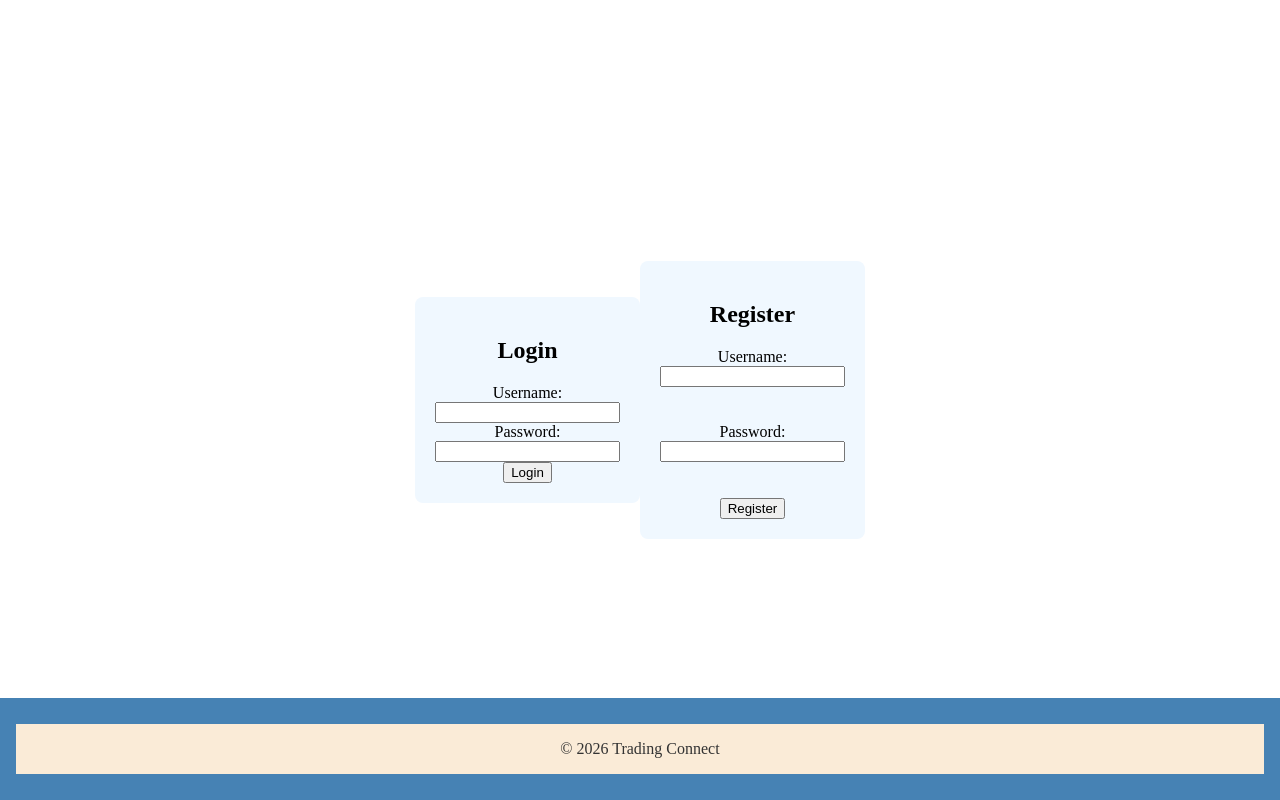
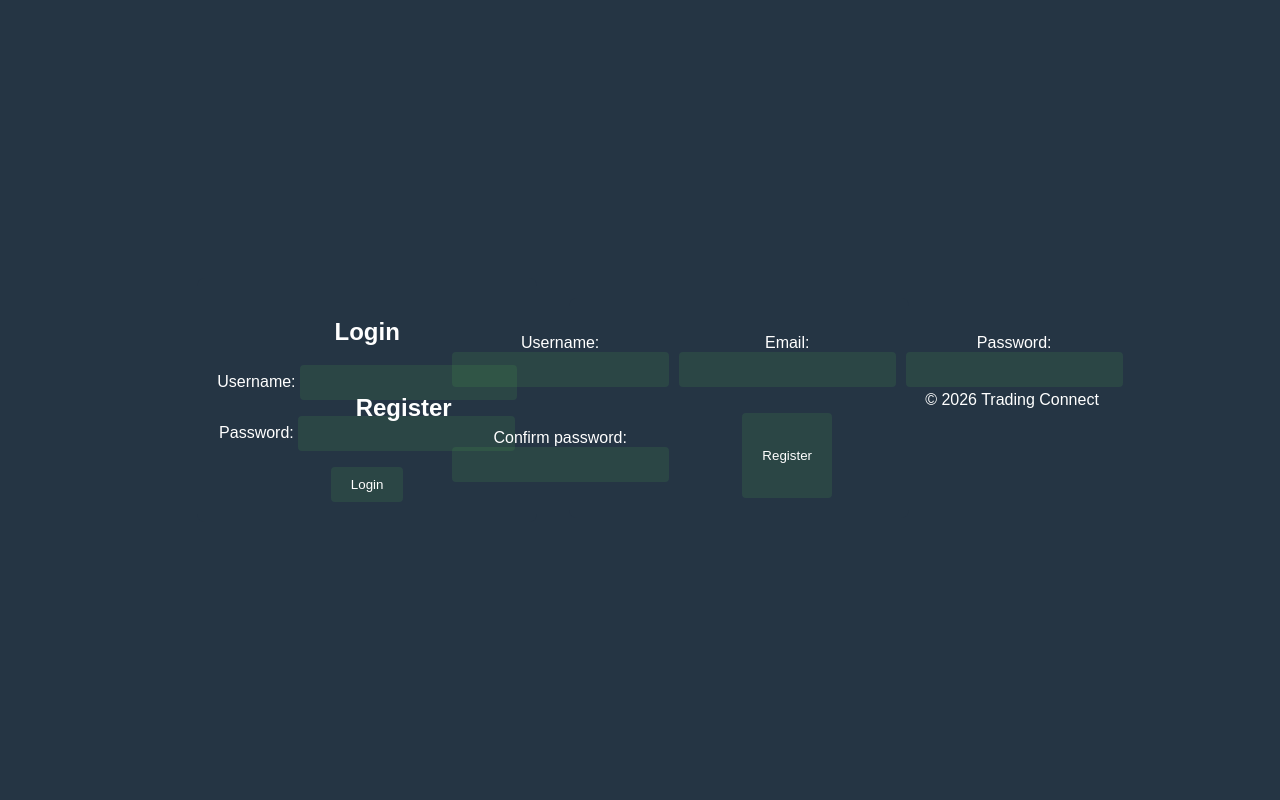
Before and after one commit to KieshaWalker/Trade-Journal, a Django app: template main_app/templates/login.html in a window 1280 px wide. Run offline with Django 4.2, Linux system fonts and the light colour scheme; the template is opened without the code that fills it: values that come from a table or form of the project are taken from there, others are empty; tables that the repository leaves empty hold one stand-in row (values such as "Sample post"); parts of the project's set-up code (start-up, migrations or seed data) failed here and were passed over.

Commit message:
css issues

```diff
--- a/main_app/forms.py
+++ b/main_app/forms.py
@@ -1,22 +1,30 @@
 
-try:
-    from pymongo import MongoClient  # optional, used at runtime where needed
-except Exception:
-    MongoClient = None
 from django import forms
-from django.forms import ModelForm
-from .models import Trade
+from django.contrib.auth.hashers import make_password
+from bson import ObjectId
+
+from .user_model import UserSchema, UserRepository, client
+
 
 class LoginForm(forms.Form):
     username = forms.CharField(max_length=100, required=True)
     password = forms.CharField(widget=forms.PasswordInput, required=True)
+
+    def clean(self):
+        cleaned_data = super().clean()
+        username = cleaned_data.get("username")
+        password = cleaned_data.get("password")
+
+        if not username or not password:
+            raise forms.ValidationError("Both fields are required.")
+        return cleaned_data
+
 
 class RegistrationForm(forms.Form):
     username = forms.CharField(max_length=100, required=True)
     email = forms.EmailField(required=True)
     password = forms.CharField(widget=forms.PasswordInput, required=True)
     confirm_password = forms.CharField(widget=forms.PasswordInput, required=True)
-
     def clean(self):
         cleaned_data = super().clean()
         password = cleaned_data.get("password")
@@ -26,17 +34,30 @@ class RegistrationForm(forms.Form):
             raise forms.ValidationError("Passwords do not match.")
         return cleaned_data
 
+    def save_to_mongodb(self):
+        """Persist the validated user to MongoDB using the Pydantic UserSchema."""
+        if not self.is_valid():
+            raise ValueError("Form must be valid before saving")
 
-class ProfileForm(forms.Form):
-    first_name = forms.CharField(max_length=100, required=False)
-    last_name = forms.CharField(max_length=100, required=False)
-    email = forms.EmailField(required=True)
-    bio = forms.CharField(widget=forms.Textarea, required=False)
+        user_repo = UserRepository(database=client['tradingApp'])
+
+        user_data = UserSchema(
+            _id=ObjectId(),
+            orgId=ObjectId(),
+            email=self.cleaned_data['email'],
+            username=self.cleaned_data['username'],
+            first_name=self.cleaned_data.get('first_name'),
+            last_name=self.cleaned_data.get('last_name'),
+            hashed_password=make_password(self.cleaned_data['password']),
+            role="analyst"
+        )
+
+        return user_repo.save(user_data)
 
 
 
 class TradeForm(forms.Form):
-    symbol = forms.CharField(max_length=16, label="Underlying")
-    side = forms.ChoiceField(choices=[("BUY","Buy"), ("SELL","Sell")])
-    qty = forms.IntegerField(min_value=1, label="Quantity")
-    price = forms.DecimalField(max_digits=12, decimal_places=2)
+    symbol = forms.CharField(max_length=16, required=True)
+    side = forms.ChoiceField(choices=[("BUY", "Buy"), ("SELL", "Sell")], required=True)
+    qty = forms.IntegerField(min_value=1, required=True)
+    price = forms.DecimalField(max_digits=12, decimal_places=2, min_value=0, required=True)
--- a/main_app/templates/login.html
+++ b/main_app/templates/login.html
@@ -11,7 +11,6 @@
 </head>
 
 <body>
-</html>
 
 <div class="messages">
     {% for message in messages %}
@@ -25,50 +24,22 @@
     <h2>Login</h2>
     <form method="post" action="/login/">
         {% csrf_token %}
-        {{ form.non_field_errors }}
-        <div>
-            {{ form.username.label_tag }}<br>
-            {{ form.username }}<br>
-            {{ form.username.errors }}
-        </div>
-        <div>
-            {{ form.password.label_tag }}<br>
-            {{ form.password }}<br>
-            {{ form.password.errors }}
-        </div>
-        <button type="submit">Login</button>
+        {{ form.as_p }}
+        <input type="submit" value="Login">
     </form>
 </section>
 
-<section class="section-1">
+<section class="section-1" id="register-section">
     <h2>Register</h2>
-    <form method="post" action="/register/">
+    <form method="post" action="/register/" class="registration-form">
         {% csrf_token %}
-        {{ form.non_field_errors }}
-        <div>
-            {{ form.username.label_tag }}<br>
-            {{ form.username }}<br>
-            {{ form.username.errors }}
-        </div>
-        <div>
-            {{ form.email.label_tag }}<br>
-            {{ form.email }}<br>
-            {{ form.email.errors }}
-        </div>
-        <div>
-            {{ form.password.label_tag }}<br>
-            {{ form.password }}<br>
-            {{ form.password.errors }}
-        </div>
-        <div>
-            {{ form.confirm_password.label_tag }}<br>
-            {{ form.confirm_password }}<br>
-            {{ form.confirm_password.errors }}
-        </div>
-        <button type="submit">Register</button>
+        {{ registration_form.as_p }}
+        <input type="submit" value="Register">
     </form>
 </section>
+
 </main>
+
 <footer>
     <p>&copy; 2026 Trading Connect</p>
 </footer>
--- a/main_app/urls.py
+++ b/main_app/urls.py
@@ -1,7 +1,7 @@
 
 from django.urls import path, include
 from rest_framework.routers import DefaultRouter
-
+from django.http import HttpResponse
 from . import views
 from . import api_views
 from . import login_views
@@ -20,16 +20,14 @@ urlpatterns = [
 
     # login endpoints
     path('login/', login_views.login_page, name='login_page'),
+    path('register/', login_views.register_page, name='register_page'),
     path('landing/', views.landing_page, name='landing_page'),
     path('navbar/', views.navbar, name='navbar'),
     path('logout/', login_views.logout_view, name='logout_view'),
 
     # add a trade
-    path('landing/new/', login_views.new_trade, name='new_trade'),
 
 
-    #register
-    path('register/', login_views.register_page, name='register_page'),
 
     ]
 
--- a/main_app/user_model.py
+++ b/main_app/user_model.py
@@ -8,6 +8,7 @@ from django.contrib.auth.decorators import login_required
 from pydantic import BaseModel, Field, EmailStr
 from typing import Optional, Dict, Any
 from dotenv import load_dotenv
+
 # Load environment variables from .env file
 load_dotenv()
 
@@ -21,12 +22,15 @@ class UserSchema(BaseModel):
     orgId: PydanticObjectId
     email: EmailStr
     username: str
+    first_name: Optional[str] = None
+    last_name: Optional[str] = None
     hashed_password: str
     role: str = Field(pattern="^(admin|analyst|reader)$")
     mfaEnabled: bool = False
     preferences: Dict[str, Any] = {}
+    bio: Optional[str] = None
 
 class UserRepository(AbstractRepository[UserSchema]):
     class Meta:
         database_name = 'tradingApp'
-        collection_name = 'users'git
+        collection_name = 'users'
--- a/static/css/global.css
+++ b/static/css/global.css
@@ -1,14 +1,36 @@
+:root {
+    --bg-color: #301a1a;
+    --text-color:       white;
+    --header-bg-color: #253544;
+    --header-text-color: #ffffff;
+    --section-bg-color: #253544;
+    --button-bg-color: #4caf4f25;
+    --button-text-color: #ffffff;
+    --alert-error-bg: #f8d7da;
+    --alert-error-text: #721c24;
+    --alert-error-border: #f5c6cb;
+}
+
 .section-1 {
-    background-color: #f0f8ff;
+    background-color : var(--section-bg-color);
+    color: var(--text-color);
     padding: 20px;
     border-radius: 8px;
     text-align: center;
+    display: inline-block;
+    margin: 1rem;
+    height: auto;
+    width: 300px;
+    input {
+        background-color: var(--button-bg-color);
+        color: var(--button-text-color);
+        padding: 10px 20px;
+        border: none;
+        border-radius: 4px;
+        cursor: pointer;
+    }
 }
 
-.messages {
-    margin: 20px 0;
-    padding: 0;
-}
 
 .alert {
     padding: 12px 20px;
@@ -18,9 +40,9 @@
 }
 
 .alert-error {
-    background-color: #f8d7da;
-    color: #721c24;
-    border: 1px solid #f5c6cb;
+    background-color: var(--alert-error-bg);
+    color: var(--alert-error-text);
+    border: 1px solid var(--alert-error-border);
 }
 
 .alert-success {
@@ -36,8 +58,70 @@
 }
 
 header {
-    background-color: #4682b4;
-    color: white;
+    background-color : var(--section-bg-color);
+    color: var(--text-color);
     padding: 10px 0;
     text-align: center;
 }
+
+html, body, main {
+    margin: 0;
+    padding: 0;
+    font-family: Arial, sans-serif;
+    background-color : var(--section-bg-color);
+    color: var(--text-color);
+    min-height: 100vh;
+    display: flex;
+    flex-direction: row;
+    justify-content: center;
+    align-items: center;
+    height: 50%;
+
+
+}
+
+#register-section {
+   display: grid;
+   grid-template-columns: 2fr 2fr 2fr;
+   justify-content: center;
+   align-items: center;
+   margin-top: 2rem;
+}
+
+
+
+.registration-form {
+    display: grid;
+    grid-template-columns: 4fr 4fr 2fr;
+    gap: 10px;
+    input {
+        background-color: var(--button-bg-color);
+        color: var(--button-text-color);
+        padding: 10px 20px;
+        border: none;
+        border-radius: 4px;
+        cursor: pointer;
+        margin: 0 auto;
+    }
+
+}
+
+
+.messages {
+    margin:  0;
+    padding: 0;
+    position: absolute;
+    top: 0;
+    left: 0;
+    right: 0;
+    bottom: 0;
+    width: auto;
+    height: auto;
+}
+
+.errorlist {
+    color: var(--alert-error-text);
+    list-style-type: none;
+    margin: 10px;
+    padding: 0;
+}
--- a/static/css/login.css
+++ /dev/null
@@ -1,64 +0,0 @@
-h1 {
-    color: #4682b4;
-    text-align: center;
-    margin-top: 50px;
-    background-color: antiquewhite;
-    padding: 3rem;
-}
-
-p {
-    font-size: 16px;
-    color: #333333;
-    text-align: center;
-    background-color: antiquewhite;
-    padding: 1rem;
-    margin: 1rem;
-}
-
-body {
-    display: flex;
-    justify-content: center;
-    align-items: center;
-    height: 100vh;
-    margin: 0rem;
-    text-align: center;
-    align-items: center;
-}
-
-nav {
-    color: #4682b4;
-    padding: 10px 0;
-    text-align: center;
-    width: 100%;
-    padding: 0.5rem 1rem;
-    border-radius: 5px;
-    position: fixed;
-    top: 1rem;
-    width: 100%;
-}
-
-a {
-    color: #4682b4;
-    text-decoration: none;
-    margin: 0 15px;
-    font-weight: bold;
-
-}
-
-ul  {
-
-
-    list-style-type: none;
-    padding: 0;
-    margin: 0;
-    display: flex;
-    flex-direction: row;
-}
-
-footer {
-    background-color: #4682b4;
-    padding: 10px 0;
-    position: fixed;
-    bottom: 0;
-    width: 100%;
-}
```
Also changed, not shown: main_app/api_views.py (+2 -10 lines), main_app/login_views.py (+47 -73 lines).
